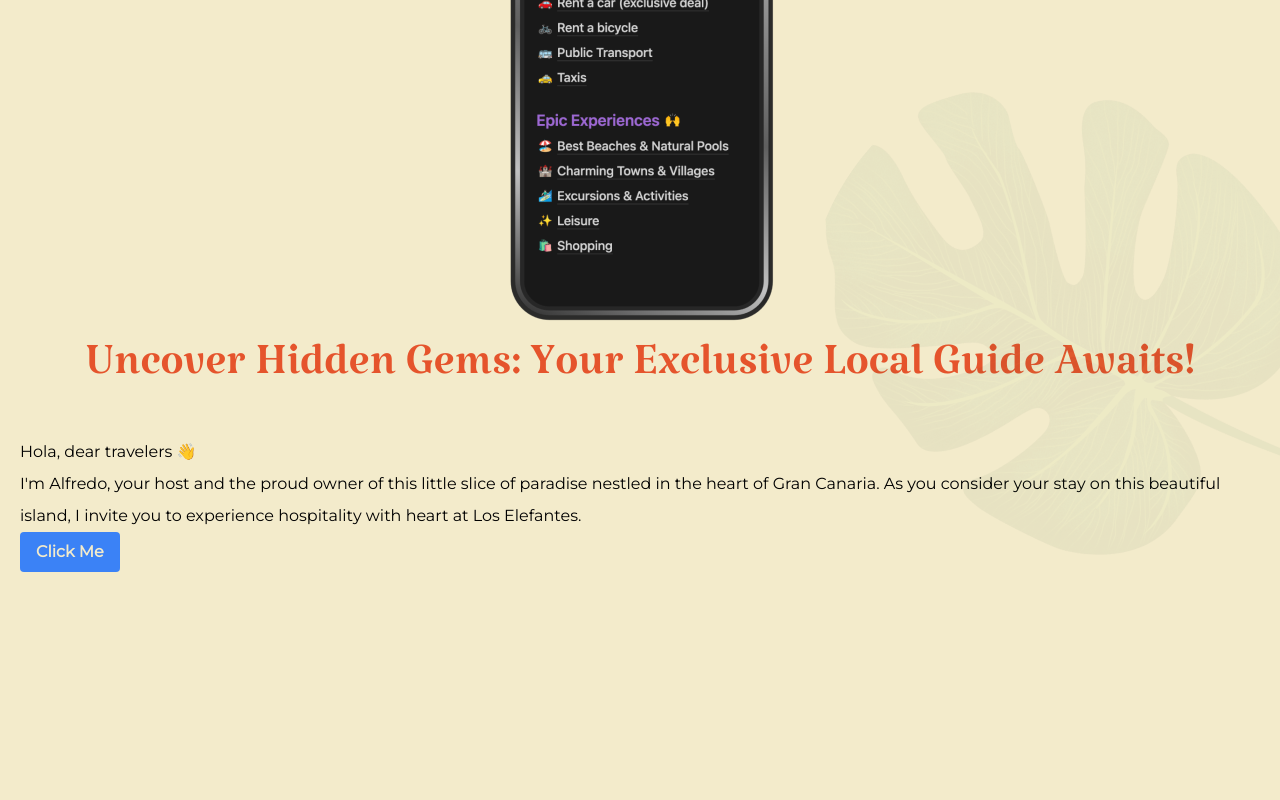
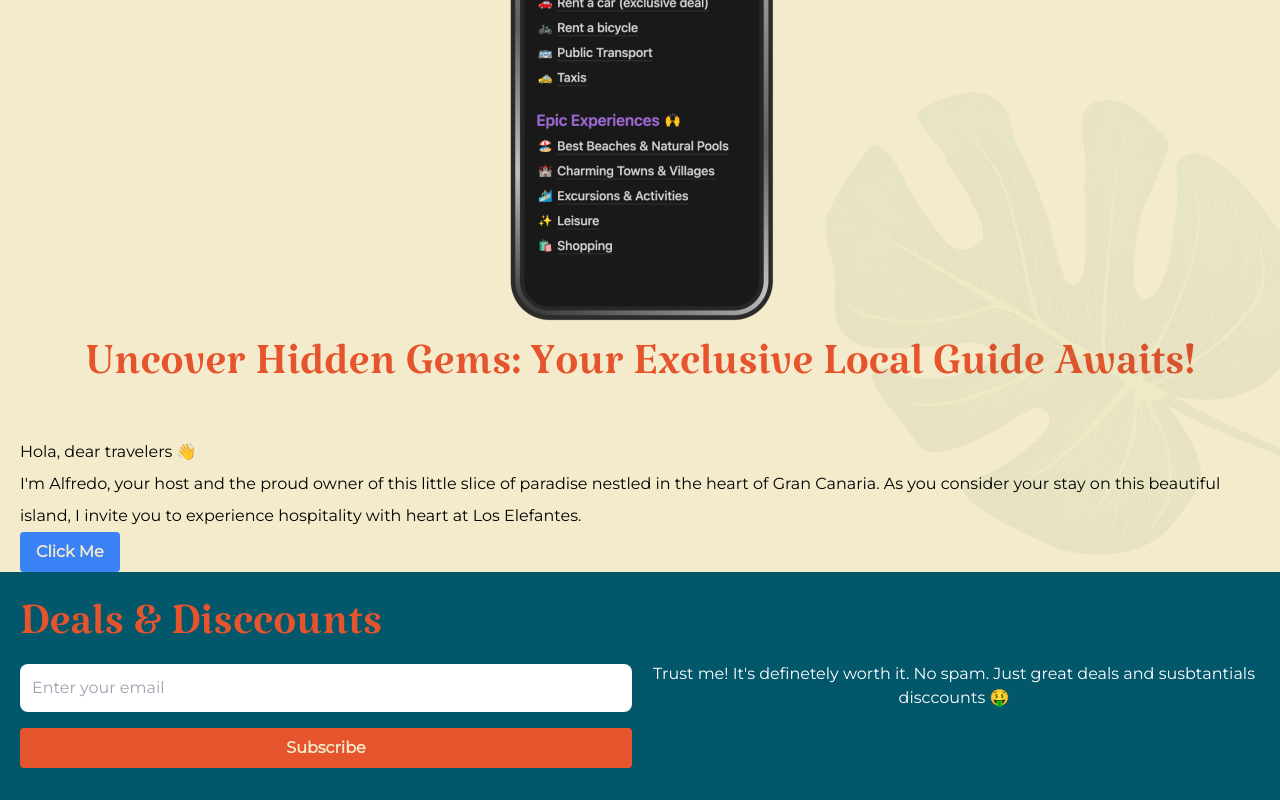
Before and after one commit to wilfred93/los-elefantes-template, a website built with Vite: page index.html in a window 1280 px wide. Shown: the part 4485-5285 px from the top of the page. Before the commit the page ends 5057 px from the top, so only its background shows below. Built offline with nearby package versions, Linux system fonts and the light colour scheme; files whose address does not match are found by name.

```diff
--- a/index.html
+++ b/index.html
@@ -305,9 +305,25 @@
         </div>
       </div>
     </section>
-
-    <!-- Pers</section>onal Welcome -->
     <!-- Location -->
+    <section class="bg-elefantes-green py-8 px-5">
+      <div class="container mx-auto ">
+        <div class="grid grid-cols-1 lg:grid-cols-2 gap-4">
+          <div>
+            <h2 class="primary--title mt-0 mb-0 md:text-left">Deals & Disccounts</h2>
+            <input type="text" class="w-full p-3 rounded-lg" placeholder="Enter your email">
+            <button class="bg-elefantes-orange text-elefantes-yellow font-bold py-2 px-4 rounded w-full lg:w-fit mt-4">
+              Subscribe
+            </button>
+          </div>
+          <div class="flex justify-center items-center">
+            <p class="text-white text-center">
+              Trust me! It's definetely worth it. No spam. Just great deals and susbtantials disccounts 🤑
+            </p>
+          </div>
+        </div>
+      </div>
+    </section>
     <!-- Footer -->
     <script type="module" src="/src/main.ts"></script>
   </body>
```
